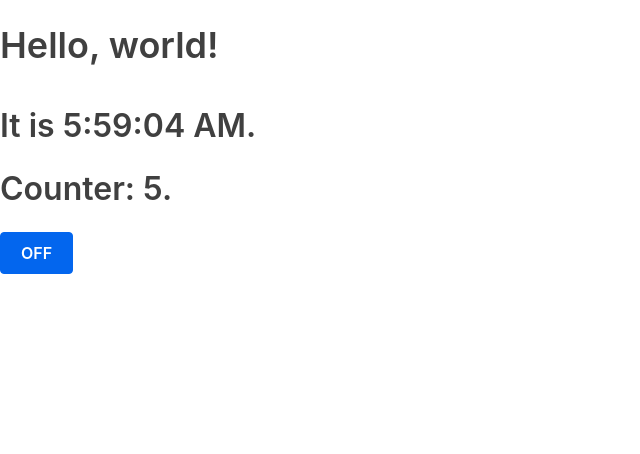
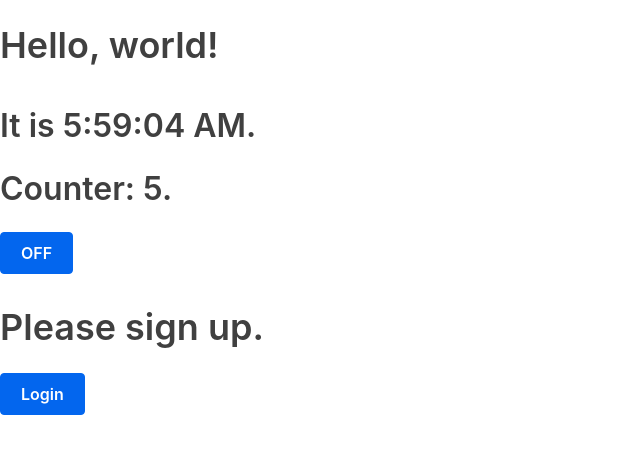
Before and after one commit to ravitejagGitHub/react-tutorial, a React (Create React App) app: page / in a window 1280 px wide. Shown: the top 454 px of the page, without its empty margins (0-640 px from the left). Built offline with nearby package versions, Linux system fonts and the light colour scheme.

Commit message:
LoginControl basic

```diff
--- /dev/null
+++ b/src/ConditionalRendering/Greeting.js
@@ -0,0 +1,10 @@
+import { GuestGreeting } from "./GuestGreeting";
+import { UserGreeting } from "./UserGreeting";
+
+export function Greeting(props) {
+    const isLoggedIn = props.isLoggedIn;
+    if (isLoggedIn) {
+      return <UserGreeting />;
+    }
+    return <GuestGreeting />;
+  }
--- /dev/null
+++ b/src/ConditionalRendering/GuestGreeting.js
@@ -0,0 +1,3 @@
+export function GuestGreeting(props) {
+    return <h1>Please sign up.</h1>;
+  }
--- /dev/null
+++ b/src/ConditionalRendering/LoginButton.js
@@ -0,0 +1,7 @@
+export function LoginButton(props) {
+  return (
+    <button onClick={props.onClick}>
+      Login
+    </button>
+  );
+}
--- /dev/null
+++ b/src/ConditionalRendering/LoginControl.js
@@ -0,0 +1,38 @@
+import { Component } from "react";
+import { Greeting } from "./Greeting";
+import { LoginButton } from "./LoginButton";
+import { LogoutButton } from "./LogoutButton";
+
+export class LoginControl extends Component {
+    constructor(props) {
+        super(props);
+        this.state = {isLoggedIn: false};
+        this.handleLoginClick = this.handleLoginClick.bind(this);
+        this.handleLogoutClick = this.handleLogoutClick.bind(this);
+    }
+
+    handleLoginClick() {
+      this.setState({isLoggedIn: true});
+    }
+
+    handleLogoutClick() {
+      this.setState({isLoggedIn: false});
+    }
+
+    render() {
+      const { isLoggedIn } = this.state ;
+      let button;
+      if (isLoggedIn) {
+        button = <LogoutButton onClick={this.handleLogoutClick} />;
+      } else {
+        button = <LoginButton onClick={this.handleLoginClick} />;
+      }
+
+      return (
+        <div>
+          <Greeting isLoggedIn={isLoggedIn} />
+          {button}
+        </div>
+      );
+    }
+  }
--- /dev/null
+++ b/src/ConditionalRendering/LogoutButton.js
@@ -0,0 +1,7 @@
+export function LogoutButton(props) {
+    return (
+      <button onClick={props.onClick}>
+        Logout
+      </button>
+    );
+  }
--- /dev/null
+++ b/src/ConditionalRendering/UserGreeting.js
@@ -0,0 +1,3 @@
+export function UserGreeting(props) {
+    return <h1>Welcome back!</h1>;
+}
--- a/src/HandlingEvents/Toggle.js
+++ b/src/HandlingEvents/Toggle.js
@@ -8,7 +8,7 @@
         // this.togglesState = this.togglesState.bind(this);
     }
 
-    togglesState = () => {
+    togglesState() {
         this.setState(prevState => ({
             isToggleOn: !prevState.isToggleOn
         }));
@@ -16,7 +16,7 @@
 
     render() {
         return (
-            <button onClick={this.togglesState}>
+            <button onClick={()=>this.togglesState()}>
                 {this.state.isToggleOn ? 'ON' : 'OFF'}
             </button>
         )
--- a/src/index.js
+++ b/src/index.js
@@ -7,6 +7,7 @@
 import { Counter } from './State/Counter';
 
 import { Toggle } from './HandlingEvents/Toggle';
+import { LoginControl } from './ConditionalRendering/LoginControl';
 
 
 ReactDOM.render(
@@ -14,5 +15,6 @@
         <Clock />
         <Counter />
         <Toggle />
+        <LoginControl />
     </>
     , document.querySelector('#root'))
```
